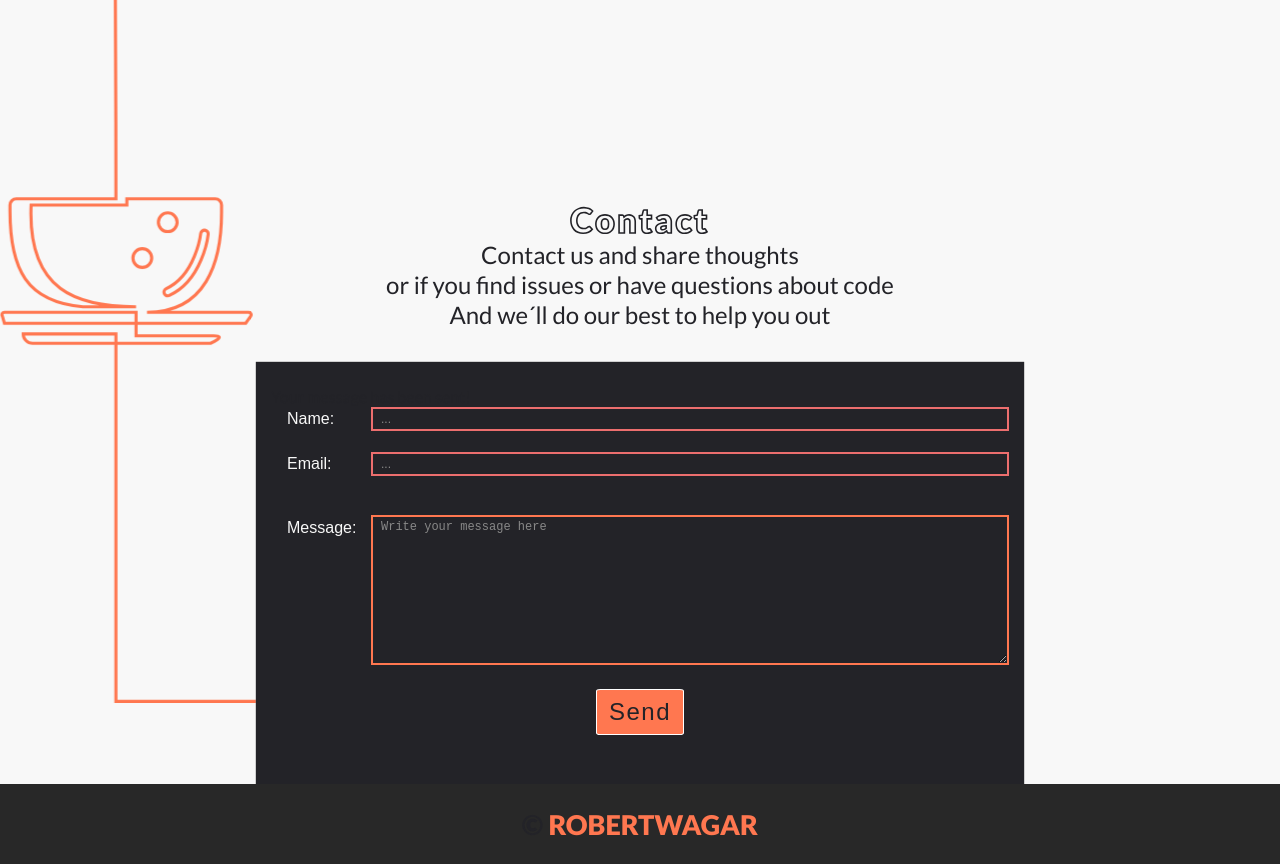
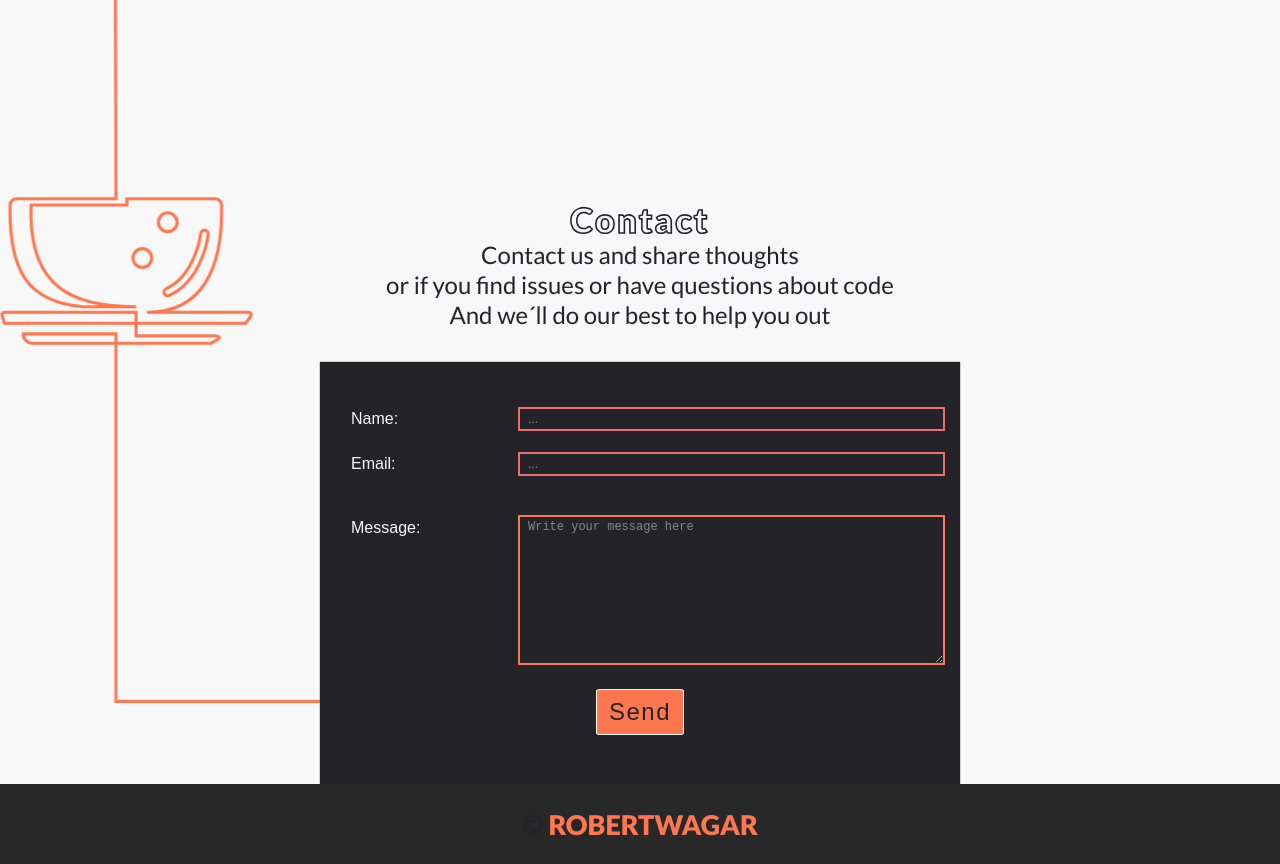
Before and after one commit to xxrobone/road2code, a website: page pages/contact_page.html in a window 1280 px wide. Shown: the part 217-1081 px from the top of the page. Drawn offline with Linux system fonts and the light colour scheme; files whose address does not match are found by name.

Commit message:
fix with contact form input width

```diff
--- a/css/contact_page.css
+++ b/css/contact_page.css
@@ -15,15 +15,13 @@
 .form_container {
   margin: 2rem 0;
   width: 100%;
-  min-width: 100%;
+  min-width: 80%;
   max-width: 100%;
   height: fit-content;
   background: var(--text);
   display: flex;
   flex-flow: column;
   margin: 2rem auto;
-  width: 100%;
-  min-width: 80%;
   height: fit-content;
   padding: 25px 15px;
   box-shadow: 0px 0px 1px black, 0px 0px 1px rgb(12, 12, 12);
@@ -163,24 +161,10 @@ input:required:invalid {
   .form_container {
     margin: 2rem auto 0;
     min-width: 40%;
-    max-width: 60%;
+    max-width: 50%;
     height: fit-content;
     background: var(--text);
     box-shadow: 0px 0px 1px black, 0px 0px 1px white;
   }
 
-  .input-field {
-    min-width: unset;
-    max-width: unset;
-    width: 100%;
-    border: none;
-    outline: none;
-    background: var(--text);
-    padding: 3px;
-    font-size: 12px;
-    caret-color: var(--color-gray);
-  }
-  #message {
-    width: 100%;
-  }
 }
```
